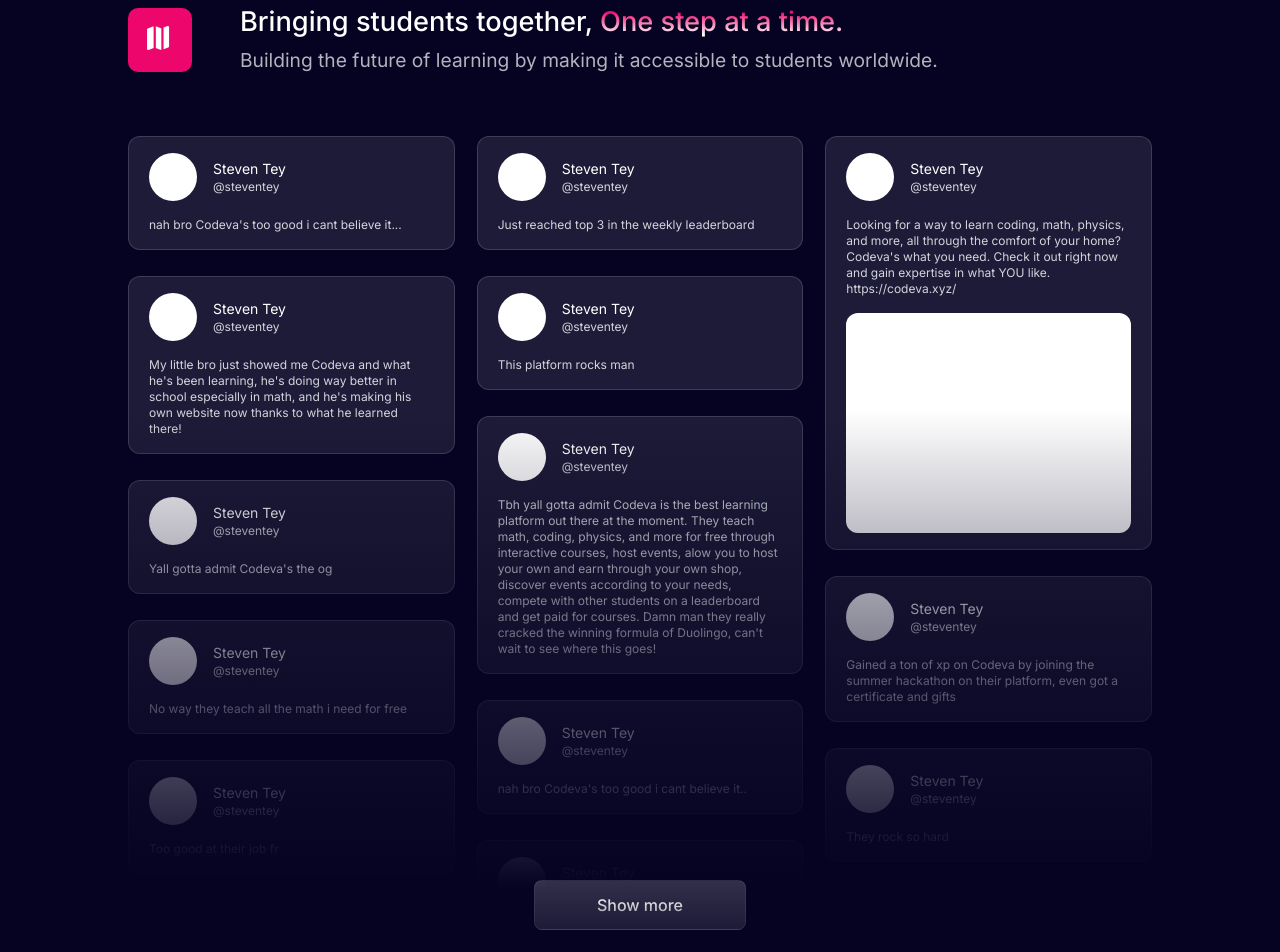
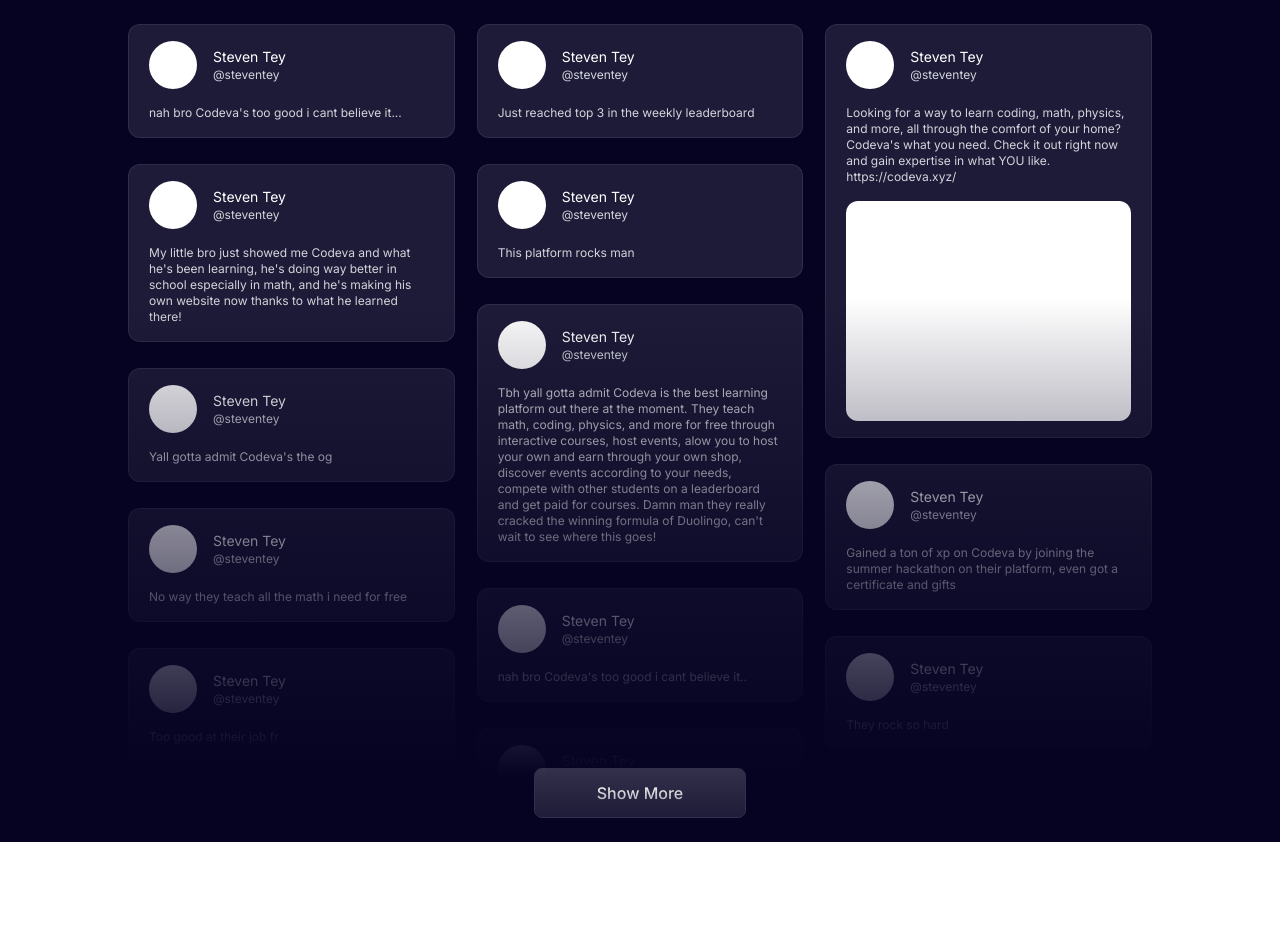
Before and after one commit to SwapnilDass/educodeva-renameFiles, a React (Vite) app: page / in a window 1280 px wide. Shown: the part 2080-3032 px from the top of the page. After the commit the page ends 2922 px from the top, so only its background shows below. Built offline with nearby package versions, Linux system fonts and the light colour scheme.

Commit message:
Add multi display support to testimonials section & minor fixes/revisions to component layouts - Replaced style props with tailwind classes - Fixed Show More button styling (border)

```diff
--- a/src/components/pages/landing/section-3/PlaneBadge.tsx
+++ b/src/components/pages/landing/section-3/PlaneBadge.tsx
@@ -1,23 +1,14 @@
-export default function PlaneBadge({ ...props }) {
+import { HTMLAttributes } from "react";
+
+interface PlaneBadgeProps extends HTMLAttributes<HTMLDivElement> {}
+
+export default function PlaneBadge({ className, ...props }: PlaneBadgeProps) {
   return (
     <div
-      className="h-16 w-16 flex-shrink-0 rounded-[10px] bg-[#ED066B] p-[18px]"
+      className={`h-16 w-16 flex-shrink-0 rounded-[10px] bg-[#ED066B] p-[18px] ${className}`}
       {...props}
     >
       <svg
-        width="69"
-        height="74"
-        viewBox="0 0 69 74"
-        fill="none"
-        className="h-6 w-6"
-        xmlns="http://www.w3.org/2000/svg"
-      >
-        <path
-          d="M44.8104 6.59633V73.194C42.9834 73.1946 41.1683 72.8748 39.4349 72.2468L27.8104 68.0289V1.17232C28.4789 1.32139 29.1385 1.51413 29.7858 1.7495L41.5837 6.03025C42.6245 6.40518 43.714 6.59508 44.8104 6.59263V6.59633ZM51.6104 4.73159L64.0612 0.217752C64.5744 0.0171793 65.1244 -0.0461174 65.6648 0.0332027C66.2052 0.112523 66.7202 0.332132 67.1663 0.673502C67.6123 1.01487 67.9764 1.46798 68.2277 1.99461C68.479 2.52123 68.6103 3.10592 68.6104 3.69933V62.8972C68.6105 63.6886 68.3774 64.4593 67.9454 65.0959C67.5133 65.7325 66.9051 66.2016 66.21 66.4343L51.6104 71.7288V4.73159ZM21.0104 1.17232V68.0289L5.15955 73.7822C4.64606 73.9829 4.09573 74.0462 3.55504 73.9667C3.01435 73.8872 2.49918 73.6672 2.05306 73.3254C1.60693 72.9836 1.24294 72.53 0.991836 72.0029C0.740732 71.4758 0.609887 70.8907 0.610353 70.297V11.0991C0.610211 10.3076 0.843277 9.53704 1.27532 8.9004C1.70737 8.26377 2.31562 7.79467 3.01075 7.56199L19.035 1.7458C19.6823 1.51169 20.3419 1.32018 21.0104 1.17232Z"
-          fill="white"
-        />
-      </svg>
-      {/* <svg
         xmlns="http://www.w3.org/2000/svg"
         width="149"
         height="149"
@@ -29,6 +20,20 @@
           d="M84.198 92.2564L59.7102 114.04L63.4688 131.289L45.7579 149L27.9118 121.087L0 103.241L17.7109 85.5292L35.8988 90.2276L56.7347 64.7923L12.8062 35.5057L32.9374 15.3668L87.864 33.6833L114.865 6.68191C123.2 -1.66127 136.113 -2.27348 143.695 5.30799C151.276 12.8895 150.657 25.7958 142.321 34.1389L115.32 61.1404L133.622 116.047L113.491 136.186L84.2051 92.2564H84.198Z"
           fill="white"
         />
+      </svg>
+      {/* Disabled since design uses Plane Icon */}
+      {/* <svg
+        width="69"
+        height="74"
+        viewBox="0 0 69 74"
+        fill="none"
+        className="h-full w-full"
+        xmlns="http://www.w3.org/2000/svg"
+      >
+        <path
+          d="M44.8104 6.59633V73.194C42.9834 73.1946 41.1683 72.8748 39.4349 72.2468L27.8104 68.0289V1.17232C28.4789 1.32139 29.1385 1.51413 29.7858 1.7495L41.5837 6.03025C42.6245 6.40518 43.714 6.59508 44.8104 6.59263V6.59633ZM51.6104 4.73159L64.0612 0.217752C64.5744 0.0171793 65.1244 -0.0461174 65.6648 0.0332027C66.2052 0.112523 66.7202 0.332132 67.1663 0.673502C67.6123 1.01487 67.9764 1.46798 68.2277 1.99461C68.479 2.52123 68.6103 3.10592 68.6104 3.69933V62.8972C68.6105 63.6886 68.3774 64.4593 67.9454 65.0959C67.5133 65.7325 66.9051 66.2016 66.21 66.4343L51.6104 71.7288V4.73159ZM21.0104 1.17232V68.0289L5.15955 73.7822C4.64606 73.9829 4.09573 74.0462 3.55504 73.9667C3.01435 73.8872 2.49918 73.6672 2.05306 73.3254C1.60693 72.9836 1.24294 72.53 0.991836 72.0029C0.740732 71.4758 0.609887 70.8907 0.610353 70.297V11.0991C0.610211 10.3076 0.843277 9.53704 1.27532 8.9004C1.70737 8.26377 2.31562 7.79467 3.01075 7.56199L19.035 1.7458C19.6823 1.51169 20.3419 1.32018 21.0104 1.17232Z"
+          fill="white"
+        />
       </svg> */}
     </div>
   );
--- a/src/components/pages/landing/section-3/TestimonialCard.tsx
+++ b/src/components/pages/landing/section-3/TestimonialCard.tsx
@@ -1,4 +1,7 @@
-interface TestimonialCardProps {
+import { HTMLAttributes } from "react";
+import clsx from "clsx";
+
+interface TestimonialCardProps extends HTMLAttributes<HTMLDivElement> {
   username: string;
   handle: string;
   body: string;
@@ -12,9 +15,17 @@
   body,
   pfp,
   image,
+  className,
+  ...props
 }: TestimonialCardProps) {
   return (
-    <div className="break-inside-avoid rounded-xl border border-white/15 bg-white/10 px-5 py-4">
+    <div
+      className={clsx(
+        "max-w-[30rem] break-inside-avoid rounded-xl border-[1.6px] border-white/[8%] bg-white/10 px-5 py-4",
+        className,
+      )}
+      {...props}
+    >
       <div className="space-y-4">
         {/* User information (pfp, username, handle) */}
         <div className="flex items-center gap-4">
--- a/src/components/pages/landing/section-3/TestimonialGrid.tsx
+++ b/src/components/pages/landing/section-3/TestimonialGrid.tsx
@@ -86,7 +86,7 @@
       if (window.innerWidth < 768) {
         return 4; // For small screens (sm: 640px and up)
       } else if (window.innerWidth < 1024) {
-        return 8; // For medium screens (md: 768px and up)
+        return 7; // For medium screens (md: 768px and up)
       } else {
         return 13; // For large screens (lg: 1024px and up)
       }
@@ -109,7 +109,8 @@
   }, [showAll]);
 
   return (
-    <div className="relative h-fit columns-1 gap-x-[1.375rem] space-y-[1.625rem] md:columns-2 lg:columns-3">
+    <div className="relative flex justify-center">
+      <div className="h-fit columns-1 gap-x-[1.375rem] space-y-[1.625rem] md:columns-2 lg:columns-3">
         {entries.slice(0, visibleCount).map((entry, index) => (
           <TestimonialCard key={index} {...entry} />
         ))}
@@ -121,22 +122,19 @@
 
             <div className="absolute bottom-6 left-1/2 z-20 flex w-full -translate-x-1/2 justify-center">
               <button
-              className="rounded-lg border border-white/[7%] bg-gradient-to-b from-white/[18%] to-white/10 px-[3.875rem] py-3 font-medium text-white transition hover:bg-white/30"
+                className="relative overflow-hidden rounded-lg border-[1.25px] border-white/[18%] px-[3.875rem] py-3 font-medium text-white transition hover:bg-white/30"
                 onClick={handleShowMore}
               >
-              <span
-                className="bg-gradient-to-b from-white to-white/60 bg-clip-text"
-                style={{
-                  WebkitBackgroundClip: "text",
-                  WebkitTextFillColor: "transparent",
-                }}
-              >
-                Show more
+                {/* Button gradient overlay */}
+                <div className="absolute inset-0 bg-gradient-to-b from-white/[18%] to-white/10"></div>
+                <span className="relative text-clip bg-gradient-to-b from-white to-white/60 bg-clip-text text-transparent">
+                  Show More
                 </span>
               </button>
             </div>
           </>
         )}
       </div>
+    </div>
   );
 }
--- a/src/components/pages/landing/section-3/Testimonials.tsx
+++ b/src/components/pages/landing/section-3/Testimonials.tsx
@@ -2,8 +2,9 @@
 import { HTMLAttributes } from "react";
 import PlaneBadge from "./PlaneBadge";
 import TestimonialGrid from "./TestimonialGrid";
+import clsx from "clsx";
 
-// Accept typical HTML <section> attributes (like className) for reusability
+// Include HTML element attributes (like className) for reusability
 interface TestimonialsProps extends HTMLAttributes<HTMLElement> {}
 
 export default function Testimonials({
@@ -12,12 +13,15 @@
 }: TestimonialsProps) {
   return (
     <section
-      className={`flex flex-col items-center justify-center bg-[#050222] py-28 ${className}`}
+      className={clsx(
+        "flex flex-col items-center justify-center bg-[#050222]",
+        className,
+      )}
       {...props} // Other HTML <section> attributes
     >
-      <div className="h-[85%] w-[80%]">
+      <div className="w-[90%] sm:w-[85%] md:w-[80%]">
         <SectionHeader
-          badge={<PlaneBadge />}
+          badge={<PlaneBadge className="md:ml-1 lg:ml-2" />}
           title="Bringing students together,"
           highlight="One step at a time."
           description="Building the future of learning by making it accessible to students worldwide."
--- a/src/components/shared/SectionHeader.tsx
+++ b/src/components/shared/SectionHeader.tsx
@@ -18,7 +18,7 @@
   return (
     <div
       className={clsx(
-        "mb-16 flex h-fit justify-start gap-8 sm:items-center sm:gap-12",
+        "mb-12 flex h-fit gap-8 md:mb-14 md:gap-10 lg:mb-16 lg:items-center lg:gap-12",
         className,
       )}
     >
@@ -26,22 +26,14 @@
 
       {/* Title and description */}
       <div className="flex h-full flex-col justify-between gap-y-3">
-        <h2 className="text-xl font-medium md:text-[1.7rem]">
+        <h2 className="text-xl font-medium md:text-[1.45rem] lg:text-[1.7rem]">
           {title}{" "}
-          <span
-            style={{
-              background:
-                "linear-gradient(to bottom, #ED066B 20%, #FFFFFF 92.23%)",
-              backgroundClip: "text",
-              WebkitBackgroundClip: "text",
-              WebkitTextFillColor: "transparent",
-            }}
-          >
+          <span className="bg-gradient-to-b from-[#ED066B] from-20% to-white to-[92%] bg-clip-text text-transparent">
             {highlight}
           </span>
         </h2>
 
-        <p className="text-base font-normal text-white/70 sm:text-[1.2rem]">
+        <p className="text-base font-normal text-white/70 md:text-[1.1rem] lg:text-[1.2rem]">
           {description}
         </p>
       </div>
```
Lines whose indentation alone changed are shown as unchanged.
